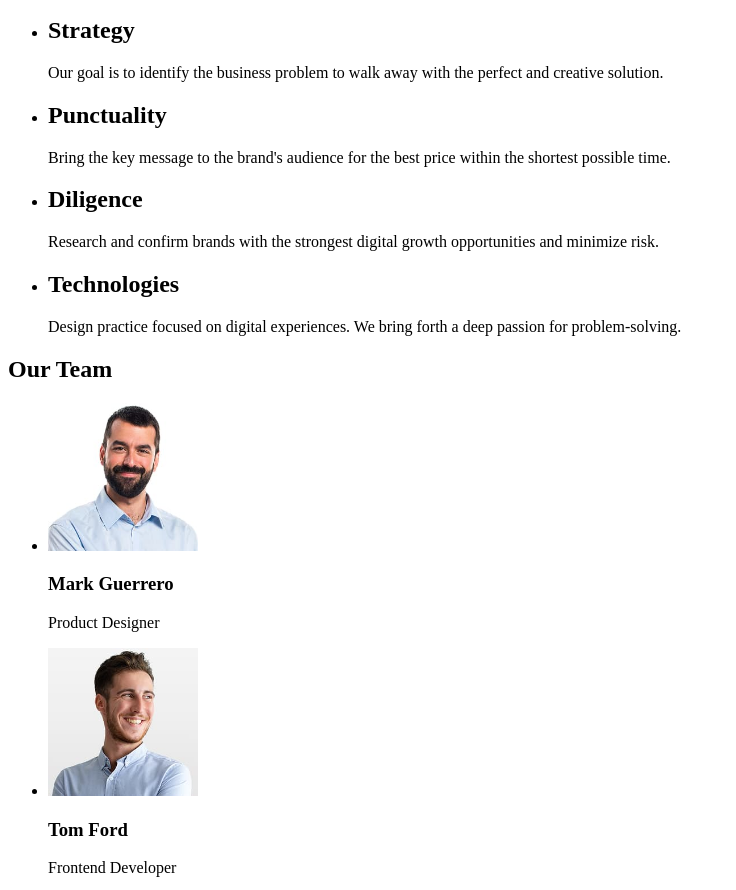
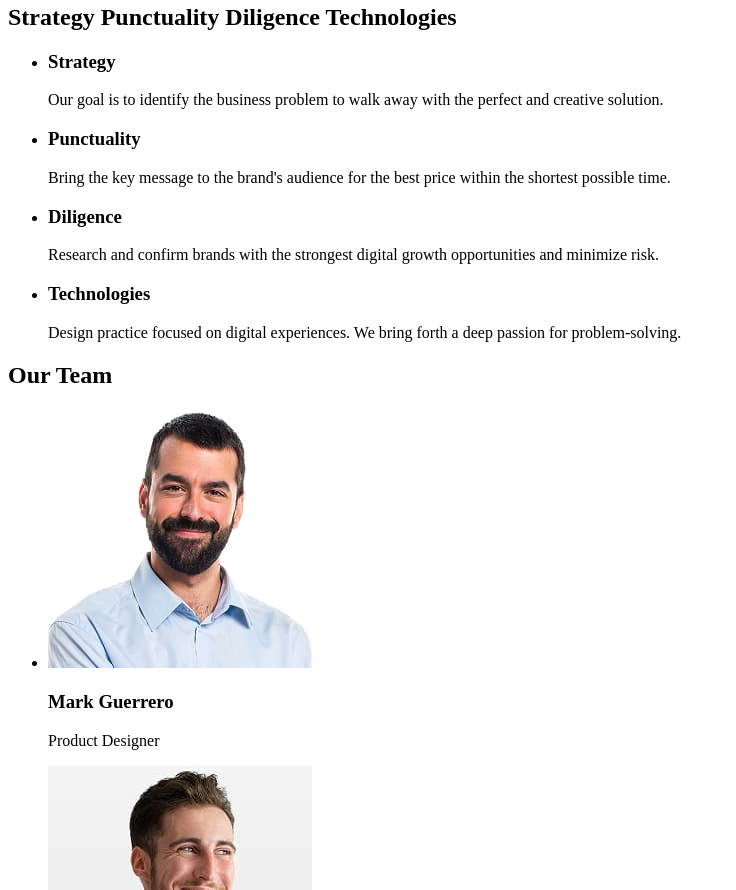
Before and after one commit to annakopets1208/goit-markup-hw-01, a plain HTML site: page index.html in a window 1280 px wide. Shown: the part 252-1142 px from the top of the page, without its empty margins (0-736 px from the left). Drawn offline with Linux system fonts and the light colour scheme.

Commit message:
add markapp

```diff
--- a/index.html
+++ b/index.html
@@ -7,8 +7,8 @@
   </head>
   <body>
     <header>
-      <a href="index.html">WebStudio</a>
       <nav>
+        <a href="./index.html">WebStudio</a>
         <ul>
           <li><a href="">Studio</a></li>
           <li><a href="">Portfolio</a></li>
@@ -23,64 +23,71 @@
       </address>
     </header>
     <main>
+      <section>
         <h1>Effective Solutions for Your Business</h1>
         <button type="button">Order Service</button>
+      </section>
+      <section>
+        <h2>Strategy Punctuality Diligence Technologies</h2>
         <ul>
           <li>
-          <h2>Strategy</h2>
+            <h3>Strategy</h3>
             <p>
               Our goal is to identify the business problem to walk away with the
               perfect and creative solution.
             </p>
           </li>
           <li>
-          <h2>Punctuality</h2>
+            <h3>Punctuality</h3>
             <p>
               Bring the key message to the brand's audience for the best price
               within the shortest possible time.
             </p>
           </li>
           <li>
-          <h2>Diligence</h2>
+            <h3>Diligence</h3>
             <p>
               Research and confirm brands with the strongest digital growth
               opportunities and minimize risk.
             </p>
           </li>
           <li>
-          <h2>Technologies</h2>
+            <h3>Technologies</h3>
             <p>
               Design practice focused on digital experiences. We bring forth a
               deep passion for problem-solving.
             </p>
           </li>
         </ul>
+      </section>
+      <section>
         <h2>Our Team</h2>
         <ul>
           <li>
-          <img src="images/img3.jpg" alt="Mark Guerrero" width="150" />
+            <img src="./images/img3.jpg" alt="Mark Guerrero" width="264" />
             <h3>Mark Guerrero</h3>
             <p>Product Designer</p>
           </li>
           <li>
-          <img src="images/img2.jpg" alt="Tom Ford" width="150" />
+            <img src="./images/img2.jpg" alt="Tom Ford" width="264" />
             <h3>Tom Ford</h3>
             <p>Frontend Developer</p>
           </li>
           <li>
-          <img src="images/img1.jpg" alt="Camila Garcia" width="150" />
+            <img src="./images/img1.jpg" alt="Camila Garcia" width="264" />
             <h3>Camila Garcia</h3>
             <p>Marketing</p>
           </li>
           <li>
-          <img src="images/img0.jpg" alt="Daniel Wilson" width="150" />
+            <img src="./images/img0.jpg" alt="Daniel Wilson" width="264" />
             <h3>Daniel Wilson</h3>
             <p>UI Designer</p>
           </li>
         </ul>
+      </section>
     </main>
     <footer>
-      <a href="index.html">WebStudio</a>
+      <a href="./index.html">WebStudio</a>
       <p>
         Increase the flow of customers and sales for your business with digital
         marketing & growth solutions.
```
Lines whose indentation alone changed are shown as unchanged.
